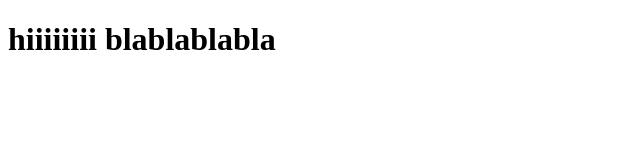
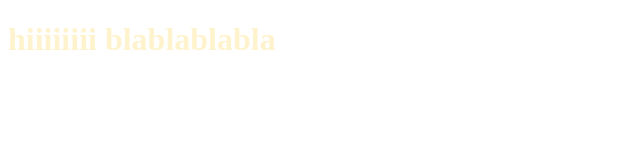
Before and after one commit to TimaZK/site, a plain HTML site: page index.html in a window 1280 px wide. Shown: the whole page, without its empty margins (0-640 px from the left). Drawn offline with Linux system fonts and the light colour scheme.

Commit message:
new style

```diff
--- a/index.html
+++ b/index.html
@@ -5,6 +5,7 @@
     <meta name="viewport"
           content="width=device-width, user-scalable=no, initial-scale=1.0, maximum-scale=1.0, minimum-scale=1.0">
     <meta http-equiv="X-UA-Compatible" content="ie=edge">
+    <link rel="stylesheet" href="style.css">
     <title>Document</title>
 </head>
 <body>
--- /dev/null
+++ b/style.css
@@ -0,0 +1,3 @@
+body {
+    color: #fff3cd;
+}
```
